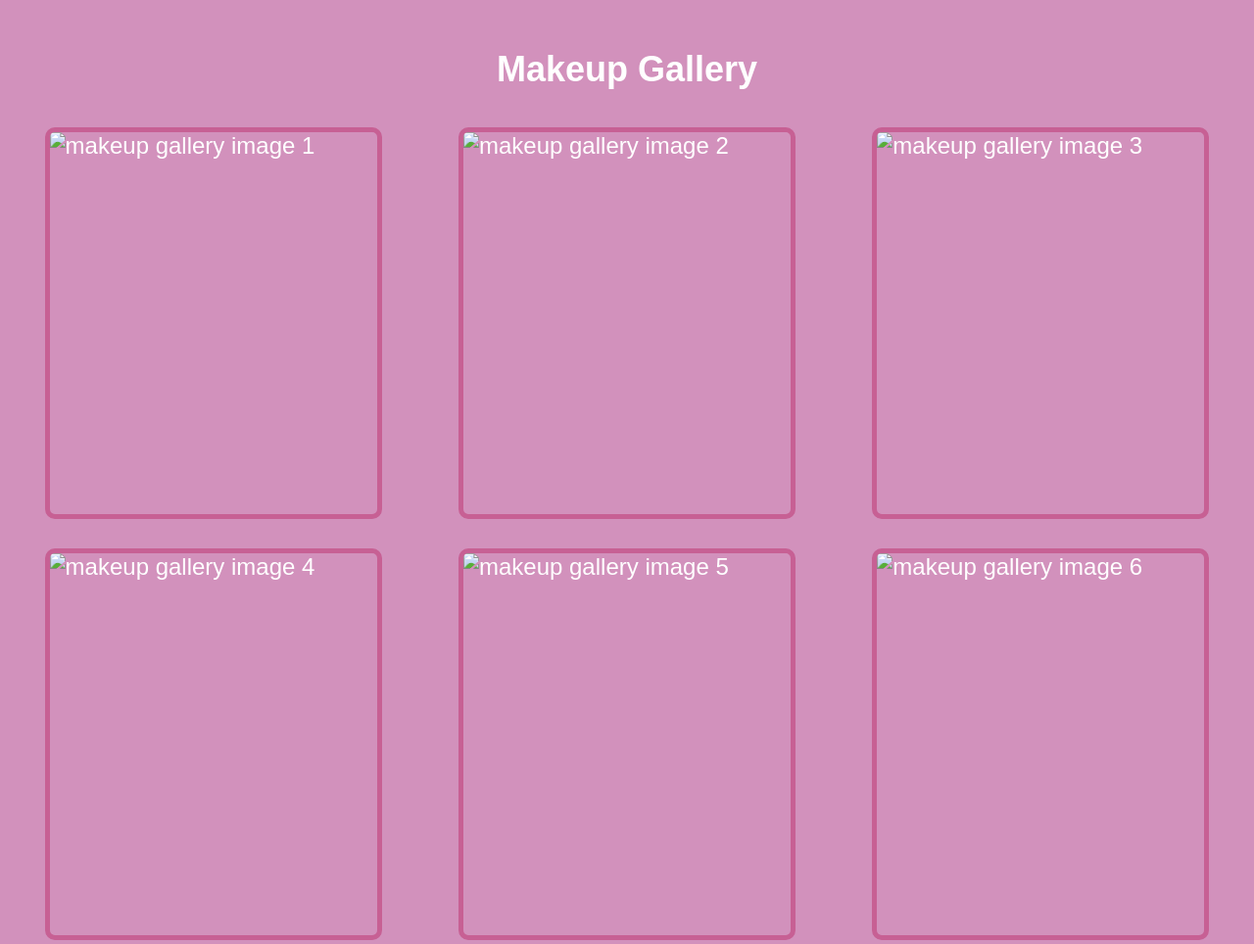
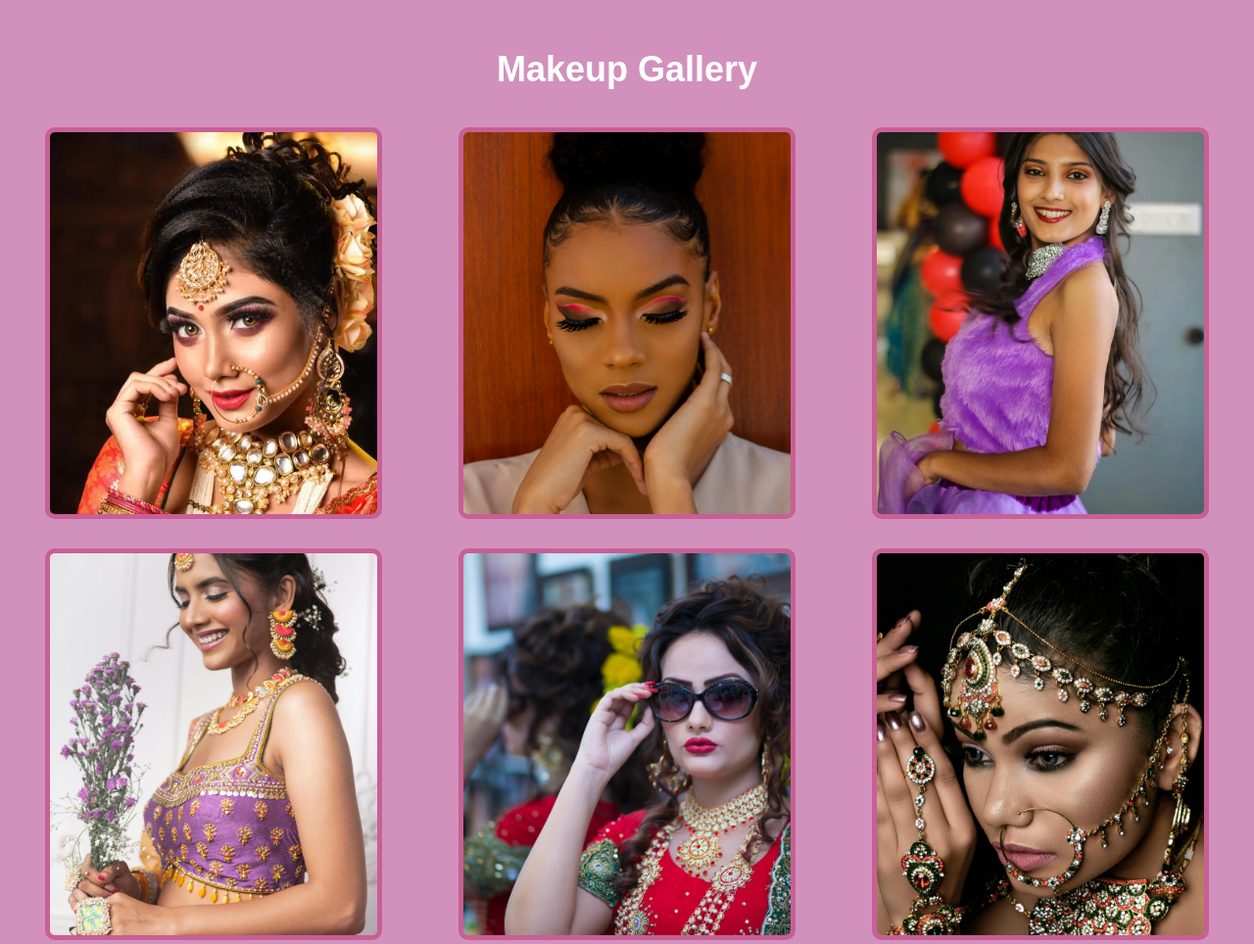
Before and after one commit to muskan643/makeup-artist-portfolio, a plain HTML site: page index.html in a window 1280 px wide. Shown: the part 1280-2244 px from the top of the page at 98% size. Drawn offline with Linux system fonts and the light colour scheme; a script that the page names is missing.

Commit message:
Update index.html

```diff
--- a/index.html
+++ b/index.html
@@ -43,7 +43,7 @@
         <!--about section-->
         <div class="about" id="about">
             <div class="about-img">
-                <img src="static/images/Make-up_artist.webp" loading="lazy" alt="makeup artist image">
+                <img src="images/Make-up_artist.webp" loading="lazy" alt="makeup artist image">
             </div>
             <div class="about-me">
                 <h2>About Me</h2>
@@ -78,22 +78,22 @@
             <h2>Makeup Gallery</h2>
             <div class="gallery-container">
                 <div class="container-box">
-                    <img id="box1" src="static/images/gallery1.webp" loading="lazy" alt="makeup gallery image 1">
+                    <img id="box1" src="images/gallery1.webp" loading="lazy" alt="makeup gallery image 1">
                 </div>
                 <div class="container-box">
-                    <img id="box2" src="static/images/gallery2.webp" loading="lazy" alt="makeup gallery image 2">
+                    <img id="box2" src="images/gallery2.webp" loading="lazy" alt="makeup gallery image 2">
                 </div>
                 <div class="container-box" >
-                    <img id="box3" src="static/images/gallery3.webp" loading="lazy" alt="makeup gallery image 3">
+                    <img id="box3" src="images/gallery3.webp" loading="lazy" alt="makeup gallery image 3">
                 </div>
                 <div class="container-box">
-                    <img  id="box4" src="static/images/gallery4.webp" loading="lazy" alt="makeup gallery image 4">
+                    <img  id="box4" src="images/gallery4.webp" loading="lazy" alt="makeup gallery image 4">
                 </div>
                 <div class="container-box">
-                    <img id="box5" src="static/images/gallery5.webp" loading="lazy" alt="makeup gallery image 5">
+                    <img id="box5" src="images/gallery5.webp" loading="lazy" alt="makeup gallery image 5">
                 </div>
                 <div class="container-box">
-                    <img id="box6" src="static/images/gallery6.webp" loading="lazy" alt="makeup gallery image 6">
+                    <img id="box6" src="images/gallery6.webp" loading="lazy" alt="makeup gallery image 6">
                 </div>
 
             </div>
@@ -107,7 +107,7 @@
             <div class="services-container">
 
                 <div class="service-box">
-                    <img id="img1" src="static/images/bridal.webp" loading="lazy" alt="bridal makeup image">
+                    <img id="img1" src="images/bridal.webp" loading="lazy" alt="bridal makeup image">
                     <h3>💍 Bridal Makeup</h3>
                     <p class="price">₹7999</p>
                     <p>Full bridal glam with HD finish, lashes, waterproof base & setting spray.</p>
@@ -115,7 +115,7 @@
                 </div>
 
                 <div class="service-box">
-                    <img id="img2" src="static/images/party.webp" loading="lazy" alt="party makeup image">
+                    <img id="img2" src="images/party.webp" loading="lazy" alt="party makeup image">
                     <h3>🎉 Party Makeup</h3>
                     <p class="price">₹2999</p>
                     <p>Perfect for birthdays, events, or festivals. Subtle shimmer or bold glam — your choice!</p>
@@ -123,7 +123,7 @@
                 </div>
 
                 <div class="service-box">
-                    <img id="img3" src="static/images/photoshoot.webp" loading="lazy" alt="photoshooot makeup image">
+                    <img id="img3" src="images/photoshoot.webp" loading="lazy" alt="photoshooot makeup image">
                     <h3>📸 Photoshoot Look</h3>
                     <p class="price">₹3999</p>
                     <p>Camera-ready glam for content creation, pre-wedding shoots & reels.</p>
```
